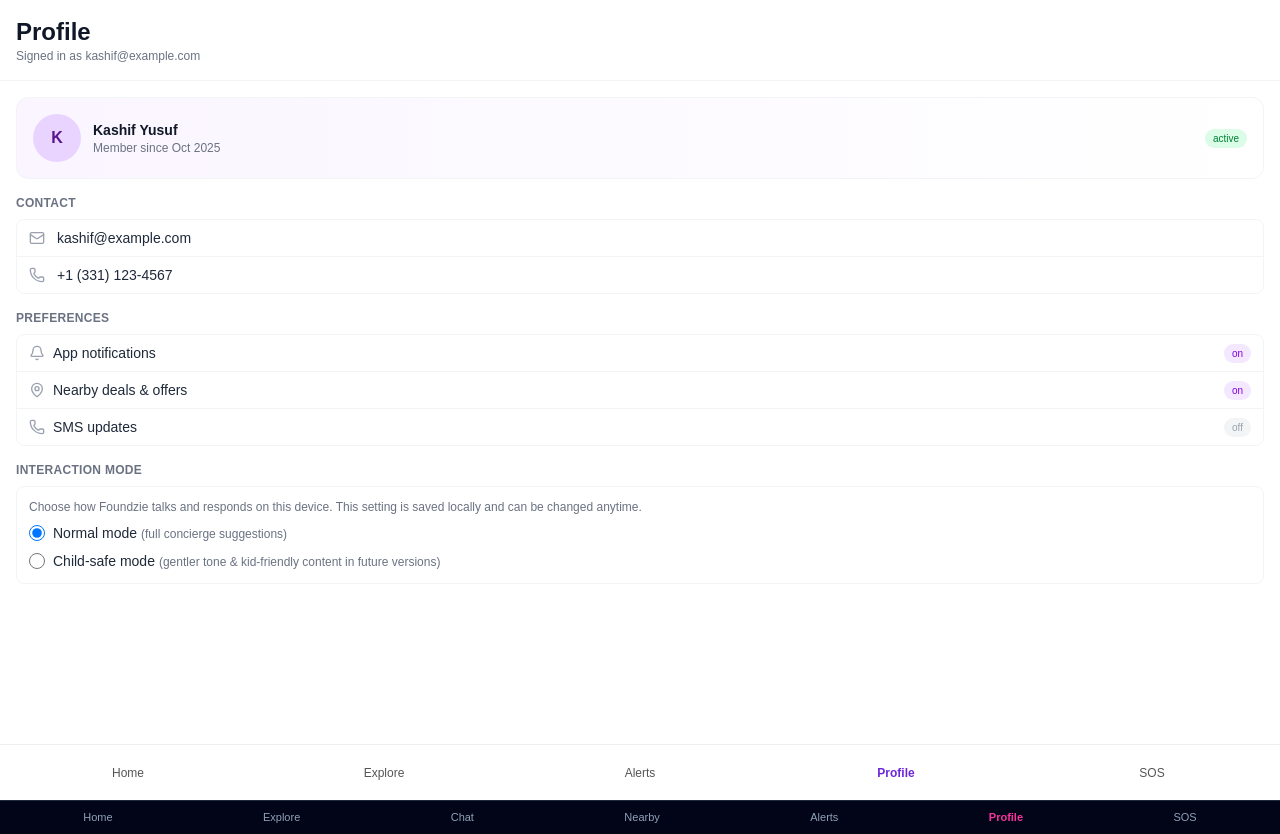
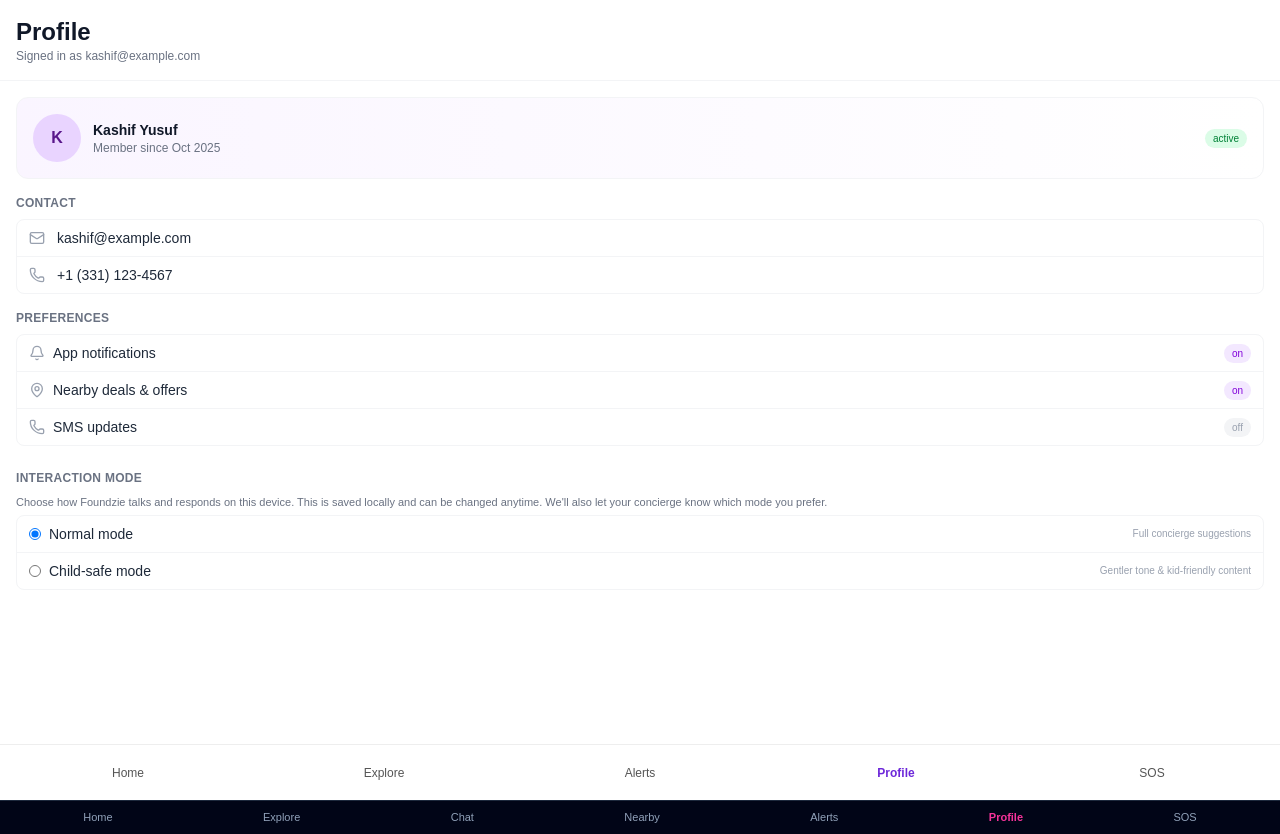
Before and after one commit to Foundzie/foundzie-v2, a Next.js app: page /mobile/profile in a window 1280 px wide. Built offline with nearby package versions, Linux system fonts and the light colour scheme.

Commit message:
M6b: interaction mode synced to users + admin chat profile

```diff
--- a/src/app/admin/chat/page.tsx
+++ b/src/app/admin/chat/page.tsx
@@ -19,6 +19,11 @@ type ChatRoomSummaryFromApi = {
   lastSender?: "user" | "concierge";
 };
 
+// Local extension so we can see interactionMode
+type AdminUserWithMode = AdminUser & {
+  interactionMode?: "normal" | "child";
+};
+
 // NEW: local VoiceStatus type for this UI
 type VoiceStatus = "none" | "requested" | "active" | "ended" | "failed";
 
@@ -34,7 +39,9 @@ export default function AdminChatPage() {
   const [error, setError] = useState<string | null>(null);
 
   // Visitor profile state (live user from API)
-  const [selectedUser, setSelectedUser] = useState<AdminUser | null>(null);
+  const [selectedUser, setSelectedUser] = useState<AdminUserWithMode | null>(
+    null
+  );
   const [profileLoading, setProfileLoading] = useState(false);
   const [profileError, setProfileError] = useState<string | null>(null);
 
@@ -44,12 +51,14 @@ export default function AdminChatPage() {
     tagsText: string;
     conciergeStatus: string;
     conciergeNote: string;
+    interactionMode: "normal" | "child";
   }>({
     interest: "",
     source: "",
     tagsText: "",
     conciergeStatus: "",
     conciergeNote: "",
+    interactionMode: "normal",
   });
 
   const [profileSaving, setProfileSaving] = useState(false);
@@ -70,7 +79,7 @@ export default function AdminChatPage() {
   const [voiceUpdatedAt, setVoiceUpdatedAt] = useState<string | null>(null);
 
   // NEW: real users loaded from /api/users
-  const [knownUsers, setKnownUsers] = useState<AdminUser[]>([]);
+  const [knownUsers, setKnownUsers] = useState<AdminUserWithMode[]>([]);
   const [usersLoading, setUsersLoading] = useState(false);
 
   /* --------------------- Load users for mapping roomId → user --------------------- */
@@ -88,7 +97,7 @@ export default function AdminChatPage() {
         }
 
         const items = Array.isArray(data.items)
-          ? (data.items as AdminUser[])
+          ? (data.items as AdminUserWithMode[])
           : [];
         if (!cancelled) {
           setKnownUsers(items);
@@ -133,9 +142,8 @@ export default function AdminChatPage() {
         const rooms = data.rooms as ChatRoomSummaryFromApi[];
 
         const convs: ConversationUser[] = rooms.map((room) => {
-          // Try to match to a real AdminUser by roomId
           const match = knownUsers.find(
-            (u) => String(u.roomId).trim() === String(room.id).trim()
+            (u) => String((u as any).roomId).trim() === String(room.id).trim()
           );
 
           if (match) {
@@ -151,7 +159,6 @@ export default function AdminChatPage() {
             };
           }
 
-          // Fallback: anonymous visitor
           const shortId = room.id.slice(0, 6);
           return {
             id: null,
@@ -164,12 +171,10 @@ export default function AdminChatPage() {
         if (!cancelled) {
           setConversations(convs);
 
-          // If nothing selected yet, pick the first room (if any)
           if (!selectedRoomId && convs.length > 0) {
             setSelectedRoomId(convs[0].roomId);
             setSelectedUserId(convs[0].id);
           } else if (selectedRoomId && !selectedUserId) {
-            // We have a selected room but no user yet; see if a user appeared
             const match = convs.find(
               (c) => c.roomId === selectedRoomId && c.id !== null
             );
@@ -244,7 +249,6 @@ export default function AdminChatPage() {
       }
     }
 
-    // clear old messages immediately so switching rooms feels clean
     setMessages([]);
     load();
 
@@ -265,6 +269,7 @@ export default function AdminChatPage() {
         tagsText: "",
         conciergeStatus: "",
         conciergeNote: "",
+        interactionMode: "normal",
       });
       setProfileSaveMessage(null);
       return;
@@ -283,7 +288,6 @@ export default function AdminChatPage() {
 
         const encodedRoomId = encodeURIComponent(roomId);
 
-        // Fetch profile by room id (covers visitors + seeded users with roomId)
         const res = await fetch(`/api/users/room/${encodedRoomId}`);
         const data = await res.json().catch(() => ({} as unknown));
 
@@ -297,7 +301,6 @@ export default function AdminChatPage() {
 
         const maybeItem = (data as { item?: unknown }).item;
         if (!maybeItem || typeof maybeItem !== "object") {
-          // No profile yet for this room – that's OK, just clear
           if (!cancelled) {
             setSelectedUser(null);
             setProfileDraft({
@@ -306,20 +309,22 @@ export default function AdminChatPage() {
               tagsText: "",
               conciergeStatus: "",
               conciergeNote: "",
+              interactionMode: "normal",
             });
           }
           return;
         }
 
         if (!cancelled) {
-          const user = maybeItem as AdminUser;
+          const user = maybeItem as AdminUserWithMode;
           setSelectedUser(user);
           setProfileDraft({
             interest: user.interest ?? "",
             source: user.source ?? "",
             tagsText: (user.tags ?? []).join(", "),
-            conciergeStatus: user.conciergeStatus ?? "open",
-            conciergeNote: user.conciergeNote ?? "",
+            conciergeStatus: (user as any).conciergeStatus ?? "open",
+            conciergeNote: (user as any).conciergeNote ?? "",
+            interactionMode: user.interactionMode ?? "normal",
           });
         }
       } catch (err) {
@@ -339,7 +344,7 @@ export default function AdminChatPage() {
     };
   }, [selectedRoomId]);
 
-  /* --------------------- NEW: Load voice session status for this room --------------------- */
+  /* --------------------- Load voice session status for this room --------------------- */
   useEffect(() => {
     if (!selectedRoomId) {
       setVoiceStatus("none");
@@ -417,12 +422,13 @@ export default function AdminChatPage() {
       interest: profileDraft.interest.trim(),
       source: profileDraft.source.trim(),
       conciergeStatus:
-        profileDraft.conciergeStatus || selectedUser.conciergeStatus,
+        profileDraft.conciergeStatus || (selectedUser as any).conciergeStatus,
       conciergeNote: profileDraft.conciergeNote,
       tags: profileDraft.tagsText
         .split(",")
         .map((t) => t.trim())
         .filter(Boolean),
+      interactionMode: profileDraft.interactionMode,
     };
 
     try {
@@ -449,14 +455,15 @@ export default function AdminChatPage() {
         throw new Error("Profile update failed");
       }
 
-      const updated = maybeItem as AdminUser;
+      const updated = maybeItem as AdminUserWithMode;
       setSelectedUser(updated);
       setProfileDraft({
         interest: updated.interest ?? "",
         source: updated.source ?? "",
         tagsText: (updated.tags ?? []).join(", "),
-        conciergeStatus: updated.conciergeStatus ?? "open",
-        conciergeNote: updated.conciergeNote ?? "",
+        conciergeStatus: (updated as any).conciergeStatus ?? "open",
+        conciergeNote: (updated as any).conciergeNote ?? "",
+        interactionMode: updated.interactionMode ?? "normal",
       });
       setProfileSaveMessage("Profile saved.");
     } catch (err) {
@@ -490,7 +497,6 @@ export default function AdminChatPage() {
       attachmentKind: null,
     };
 
-    // optimistic add
     setMessages((prev) => [...prev, tempMessage]);
     setInput("");
 
@@ -505,7 +511,7 @@ export default function AdminChatPage() {
           body: JSON.stringify({
             text,
             sender: "concierge",
-            roomId, // 🔴 important: tell backend exactly which room
+            roomId,
           }),
         }
       );
@@ -526,7 +532,6 @@ export default function AdminChatPage() {
         throw new Error("Admin send failed");
       }
 
-      // replace temp with real message
       setMessages((prev) => {
         const withoutTemp = prev.filter((m) => m.id !== tempId);
         return [...withoutTemp, maybeItem as ChatMessage];
@@ -535,7 +540,6 @@ export default function AdminChatPage() {
       console.error("Admin chat send error:", err);
       setError("Could not send reply. Please try again.");
 
-      // rollback optimistic message
       setMessages((prev) => prev.filter((m) => m.id !== tempId));
       setInput(text);
     } finally {
@@ -587,7 +591,7 @@ export default function AdminChatPage() {
     }
   }
 
-  /* --------------------- NEW: create/update voice session for this room --------------------- */
+  /* --------------------- create/update voice session for this room --------------------- */
   async function handleCreateVoiceSession() {
     if (!selectedRoomId) return;
 
@@ -731,7 +735,6 @@ export default function AdminChatPage() {
                     {c.subtitle}
                   </div>
                 )}
-                {/* tiny roomId line so you can SEE which room this is */}
                 <div
                   style={{
                     fontSize: "10px",
@@ -1125,7 +1128,12 @@ export default function AdminChatPage() {
                   <strong>Joined:</strong> {selectedUser.joined}
                 </div>
                 <div>
-                  <strong>Room ID:</strong> {selectedUser.roomId}
+                  <strong>Room ID:</strong> {(selectedUser as any).roomId}</div>
+                <div>
+                  <strong>Interaction mode:</strong>{" "}
+                  {profileDraft.interactionMode === "child"
+                    ? "Child-safe"
+                    : "Normal"}
                 </div>
 
                 <label style={{ marginTop: "4px" }}>
@@ -1243,6 +1251,31 @@ export default function AdminChatPage() {
                   />
                 </label>
 
+                <label>
+                  <div style={{ fontWeight: 600 }}>Interaction mode</div>
+                  <select
+                    value={profileDraft.interactionMode}
+                    onChange={(e) =>
+                      setProfileDraft((d) => ({
+                        ...d,
+                        interactionMode:
+                          e.target.value === "child" ? "child" : "normal",
+                      }))
+                    }
+                    style={{
+                      width: "100%",
+                      borderRadius: "8px",
+                      border: "1px solid #e5e7eb",
+                      padding: "4px 6px",
+                      fontSize: "12px",
+                      background: "white",
+                    }}
+                  >
+                    <option value="normal">Normal</option>
+                    <option value="child">Child-safe</option>
+                  </select>
+                </label>
+
                 {profileSaveMessage && (
                   <div
                     style={{
@@ -1289,7 +1322,7 @@ export default function AdminChatPage() {
               </form>
             )}
 
-            {/* NEW: Voice session status box */}
+            {/* Voice session status box */}
             {selectedRoomId && (
               <div
                 style={{
--- a/src/app/api/users/provider.ts
+++ b/src/app/api/users/provider.ts
@@ -5,10 +5,11 @@ import mockUsers, {
 } from "@/app/data/users";
 import { kvGetJSON, kvSetJSON } from "@/lib/kv/redis";
 
-// Extend base type with optional tags + phone (same as before)
+// Extend base type with optional tags + phone + interactionMode
 export type AdminUser = BaseAdminUser & {
   tags?: string[];
   phone?: string | null;
+  interactionMode?: "normal" | "child";
 };
 export type AdminUserInput = Partial<AdminUser>;
 
@@ -47,8 +48,10 @@ async function loadAll(): Promise<AdminUser[]> {
   // Seed from mock users on first run
   const seeded: AdminUser[] = mockUsers.map((u) => ({
     ...u,
-    tags: normalizeTags(u.tags),
-    phone: u.phone ?? null,
+    tags: normalizeTags((u as any).tags),
+    phone: (u as any).phone ?? null,
+    interactionMode:
+      (u as any).interactionMode === "child" ? "child" : "normal",
   }));
 
   await kvSetJSON(USERS_KEY, seeded);
@@ -103,6 +106,8 @@ const kvUserProvider: UserProvider = {
       roomId: partial.roomId ?? `user-${nextId}`,
       conciergeStatus: partial.conciergeStatus ?? "open",
       conciergeNote: partial.conciergeNote ?? "",
+      interactionMode:
+        partial.interactionMode === "child" ? "child" : "normal",
     };
 
     const updated = [user, ...list];
@@ -122,6 +127,11 @@ const kvUserProvider: UserProvider = {
         ? current.tags
         : normalizeTags(partial.tags ?? []);
 
+    const interactionMode =
+      partial.interactionMode ??
+      current.interactionMode ??
+      "normal";
+
     const updated: AdminUser = {
       ...current,
       ...partial,
@@ -129,6 +139,7 @@ const kvUserProvider: UserProvider = {
       phone:
         partial.phone !== undefined ? partial.phone : current.phone ?? null,
       roomId: partial.roomId ?? current.roomId,
+      interactionMode,
     };
 
     const next = [...list];
@@ -159,6 +170,9 @@ const kvUserProvider: UserProvider = {
           ? u.tags
           : normalizeTags(partial.tags ?? []);
 
+      const interactionMode =
+        partial.interactionMode ?? u.interactionMode ?? "normal";
+
       const updated: AdminUser = {
         ...u,
         ...partial,
@@ -166,6 +180,7 @@ const kvUserProvider: UserProvider = {
         phone:
           partial.phone !== undefined ? partial.phone : u.phone ?? null,
         roomId: partial.roomId ?? u.roomId,
+        interactionMode,
       };
 
       return updated;
--- a/src/app/api/users/room/[roomId]/route.ts
+++ b/src/app/api/users/room/[roomId]/route.ts
@@ -14,6 +14,7 @@ type RoomProfileBody = {
   phone?: string;
   source?: string;
   tags?: string[] | string;
+  interactionMode?: "normal" | "child";
 };
 
 // Robust roomId resolver: prefer params, fall back to URL last segment
@@ -42,10 +43,6 @@ export async function GET(req: Request, context: any) {
     );
   }
 
-  // IMPORTANT:
-  // Use ensureUserForRoom so this will either:
-  //  - find the existing user linked to this roomId, or
-  //  - create a minimal one if none exists yet.
   const user = await ensureUserForRoom(roomId, {
     source: "mobile-chat",
   });
@@ -80,6 +77,13 @@ export async function POST(req: Request, context: any) {
       ? body.phone.trim()
       : undefined;
 
+  const interactionMode: "normal" | "child" | undefined =
+    body.interactionMode === "child"
+      ? "child"
+      : body.interactionMode === "normal"
+      ? "normal"
+      : undefined;
+
   // Normalise tags to string[]
   let tags: string[] = [];
   if (Array.isArray(body.tags)) {
@@ -93,20 +97,21 @@ export async function POST(req: Request, context: any) {
       .filter((t) => t.length > 0);
   }
 
-  // Ensure a user row exists for this roomId (will also set roomId)
   const existing = await ensureUserForRoom(roomId, {
     name: baseName,
     source: body.source ?? "mobile-chat",
     tags,
+    interactionMode,
   });
 
   const updated = await updateUser(String(existing.id), {
     ...(baseName ? { name: baseName } : {}),
     ...(interest !== undefined ? { interest } : {}),
     ...(phone !== undefined ? { phone } : {}),
+    ...(interactionMode ? { interactionMode } : {}),
     source: body.source ?? existing.source ?? "mobile-chat",
     tags: tags.length > 0 ? tags : existing.tags,
-    roomId, // keep the chat ↔ user link
+    roomId,
   });
 
   return NextResponse.json({ ok: true, item: updated ?? existing });
--- a/src/app/api/users/store.ts
+++ b/src/app/api/users/store.ts
@@ -3,10 +3,11 @@
 import type { AdminUser as BaseAdminUser } from "@/app/data/users";
 import { userProvider, type AdminUserInput } from "./provider";
 
-// Our API returns the base user + optional tags + phone (non-breaking)
+// Our API returns the base user + optional tags + phone + interactionMode
 export type AdminUser = BaseAdminUser & {
   tags?: string[];
   phone?: string | null;
+  interactionMode?: "normal" | "child";
 };
 
 /* ------------------------------------------------------------------ */
@@ -77,6 +78,7 @@ export async function ensureUserForRoom(
     email?: string | null;
     source?: string;
     tags?: string[];
+    interactionMode?: "normal" | "child";
   }
 ): Promise<AdminUser> {
   const trimmed = roomId.trim();
@@ -100,11 +102,14 @@ export async function ensureUserForRoom(
   // IMPORTANT: for mobile chat we default the source to "mobile-chat"
   const source = opts?.source ?? "mobile-chat";
 
-  const tags = Array.isArray(opts?.tags) && opts!.tags.length > 0
-    ? opts!.tags
-    : ["concierge-request"];
+  const tags =
+    Array.isArray(opts?.tags) && opts!.tags.length > 0
+      ? opts!.tags
+      : ["concierge-request"];
 
-  // AdminUserInput already allows partial fields (joined is optional in your usage)
+  const interactionMode =
+    opts?.interactionMode === "child" ? "child" : "normal";
+
   const created = await createUser({
     name: defaultName,
     email,
@@ -116,6 +121,7 @@ export async function ensureUserForRoom(
     source,
     tags,
     roomId: trimmed,
+    interactionMode,
   } as AdminUserInput);
 
   return created;
--- a/src/app/mobile/profile/page.tsx
+++ b/src/app/mobile/profile/page.tsx
@@ -1,38 +1,74 @@
 // src/app/mobile/profile/page.tsx
 "use client";
 
-import { useEffect, useState } from "react";
+import { useEffect, useState, FormEvent } from "react";
 import BottomNav from "../../components/BottomNav";
 import { currentUser } from "@/app/data/profile";
 import { Bell, MapPin, Phone, Mail } from "lucide-react";
 
-const CHILD_MODE_STORAGE_KEY = "foundzie_interaction_mode_v1";
+const VISITOR_ID_STORAGE_KEY = "foundzie_visitor_id";
+const INTERACTION_MODE_KEY = "foundzie_interaction_mode_v1";
 
 type InteractionMode = "normal" | "child";
 
 export default function ProfilePage() {
-  const [mode, setMode] = useState<InteractionMode>("normal");
-  const [modeLoaded, setModeLoaded] = useState(false);
+  const [interactionMode, setInteractionMode] =
+    useState<InteractionMode>("normal");
+  const [roomId, setRoomId] = useState<string | null>(null);
+  const [savingMode, setSavingMode] = useState(false);
+  const [modeError, setModeError] = useState<string | null>(null);
 
-  // Load saved mode from localStorage (if any)
+  // Load roomId + stored mode from localStorage on mount
   useEffect(() => {
     if (typeof window === "undefined") return;
 
-    const stored = window.localStorage.getItem(CHILD_MODE_STORAGE_KEY);
-    if (stored === "normal" || stored === "child") {
-      setMode(stored);
+    const storedRoom = window.localStorage.getItem(VISITOR_ID_STORAGE_KEY);
+    if (storedRoom) setRoomId(storedRoom);
+
+    const storedMode = window.localStorage.getItem(INTERACTION_MODE_KEY);
+    if (storedMode === "child" || storedMode === "normal") {
+      setInteractionMode(storedMode);
     } else {
-      setMode("normal");
+      // default + persist
+      window.localStorage.setItem(INTERACTION_MODE_KEY, "normal");
+      setInteractionMode("normal");
     }
-    setModeLoaded(true);
   }, []);
 
-  // Update localStorage whenever mode changes (after initial load)
-  function handleModeChange(next: InteractionMode) {
-    setMode(next);
+  async function syncModeToBackend(mode: InteractionMode) {
+    if (!roomId) return; // best-effort; chat creates this
+
+    try {
+      setSavingMode(true);
+      setModeError(null);
+
+      const encodedRoomId = encodeURIComponent(roomId);
+
+      await fetch(`/api/users/room/${encodedRoomId}`, {
+        method: "POST",
+        headers: { "Content-Type": "application/json" },
+        body: JSON.stringify({
+          interactionMode: mode,
+          source: "mobile-profile",
+          // Helpful tag so admin can filter later
+          tags: mode === "child" ? ["child-mode"] : [],
+        }),
+      });
+    } catch (err) {
+      console.error("Failed to sync interaction mode to backend:", err);
+      setModeError("Could not sync mode to concierge (saved on this device).");
+    } finally {
+      setSavingMode(false);
+    }
+  }
+
+  function handleModeChange(e: FormEvent<HTMLInputElement>) {
+    const value = e.currentTarget.value === "child" ? "child" : "normal";
+    setInteractionMode(value);
     if (typeof window !== "undefined") {
-      window.localStorage.setItem(CHILD_MODE_STORAGE_KEY, next);
+      window.localStorage.setItem(INTERACTION_MODE_KEY, value);
     }
+    void syncModeToBackend(value);
   }
 
   return (
@@ -101,7 +137,9 @@ export default function ProfilePage() {
           <div className="flex items-center justify-between px-3 py-2">
             <div className="flex items-center gap-2">
               <Bell className="w-4 h-4 text-gray-400" />
-              <span className="text-sm text-gray-800">App notifications</span>
+              <span className="text-sm text-gray-800">
+                App notifications
+              </span>
             </div>
             <span
               className={`text-[10px] px-2 py-0.5 rounded-full ${
@@ -148,61 +186,63 @@ export default function ProfilePage() {
         </div>
       </section>
 
-      {/* NEW: Interaction mode (local child-safe toggle) */}
-      <section className="px-4 mt-4 space-y-2">
+      {/* Interaction mode */}
+      <section className="px-4 mt-6 space-y-2">
         <h3 className="text-xs font-semibold text-gray-500 uppercase tracking-wide">
           Interaction mode
         </h3>
-        <div className="bg-white border border-gray-100 rounded-lg px-3 py-3 space-y-2">
-          <p className="text-xs text-gray-500">
-            Choose how Foundzie talks and responds on this device. This setting
-            is saved locally and can be changed anytime.
+        <p className="text-[11px] text-gray-500 mb-1">
+          Choose how Foundzie talks and responds on this device. This is
+          saved locally and can be changed anytime. We&apos;ll also let your
+          concierge know which mode you prefer.
         </p>
-
-          <div className="flex flex-col gap-2 text-sm text-gray-800">
-            <label className="flex items-center gap-2">
+        <div className="bg-white border border-gray-100 rounded-lg divide-y divide-gray-100">
+          <label className="flex items-center justify-between px-3 py-2 cursor-pointer">
+            <div className="flex items-center gap-2">
               <input
                 type="radio"
-                name="interaction-mode"
+                name="interactionMode"
                 value="normal"
-                checked={mode === "normal"}
-                onChange={() => handleModeChange("normal")}
-                className="h-4 w-4"
-                disabled={!modeLoaded}
+                checked={interactionMode === "normal"}
+                onChange={handleModeChange}
+                className="h-3 w-3 text-purple-600"
               />
-              <span>
-                <span className="font-medium">Normal mode</span>
-                <span className="ml-1 text-xs text-gray-500">
-                  (full concierge suggestions)
+              <span className="text-sm text-gray-800">
+                Normal mode
               </span>
+            </div>
+            <span className="text-[10px] text-gray-400">
+              Full concierge suggestions
             </span>
           </label>
 
-            <label className="flex items-center gap-2">
+          <label className="flex items-center justify-between px-3 py-2 cursor-pointer">
+            <div className="flex items-center gap-2">
               <input
                 type="radio"
-                name="interaction-mode"
+                name="interactionMode"
                 value="child"
-                checked={mode === "child"}
-                onChange={() => handleModeChange("child")}
-                className="h-4 w-4"
-                disabled={!modeLoaded}
+                checked={interactionMode === "child"}
+                onChange={handleModeChange}
+                className="h-3 w-3 text-purple-600"
               />
-              <span>
-                <span className="font-medium">Child-safe mode</span>
-                <span className="ml-1 text-xs text-gray-500">
-                  (gentler tone & kid-friendly content in future versions)
+              <span className="text-sm text-gray-800">
+                Child-safe mode
               </span>
+            </div>
+            <span className="text-[10px] text-gray-400">
+              Gentler tone & kid-friendly content
             </span>
           </label>
         </div>
-
-          {!modeLoaded && (
-            <p className="text-[10px] text-gray-400">
-              Loading your current setting…
+        {savingMode && (
+          <p className="text-[11px] text-gray-400">
+            Updating your concierge preferences…
           </p>
         )}
-        </div>
+        {modeError && (
+          <p className="text-[11px] text-red-500">{modeError}</p>
+        )}
       </section>
 
       <BottomNav />
```
Lines whose indentation alone changed are shown as unchanged.
